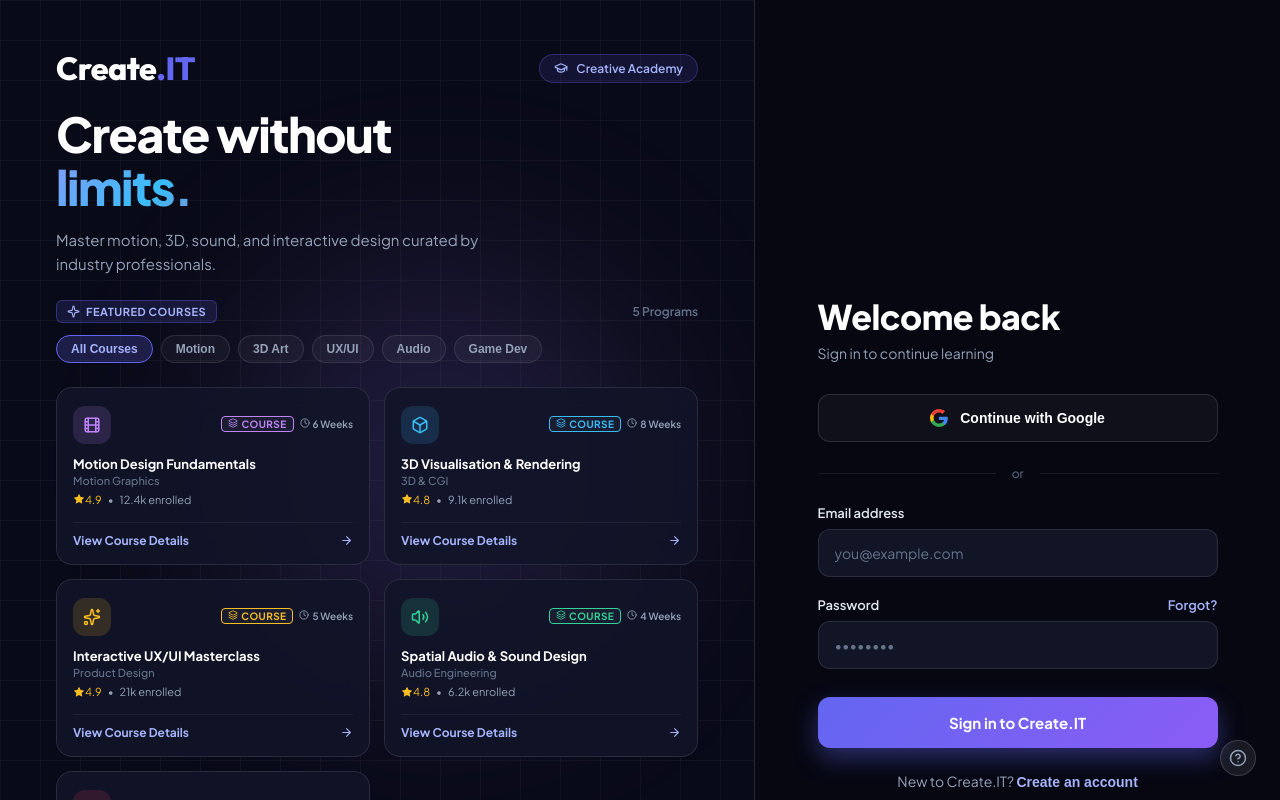
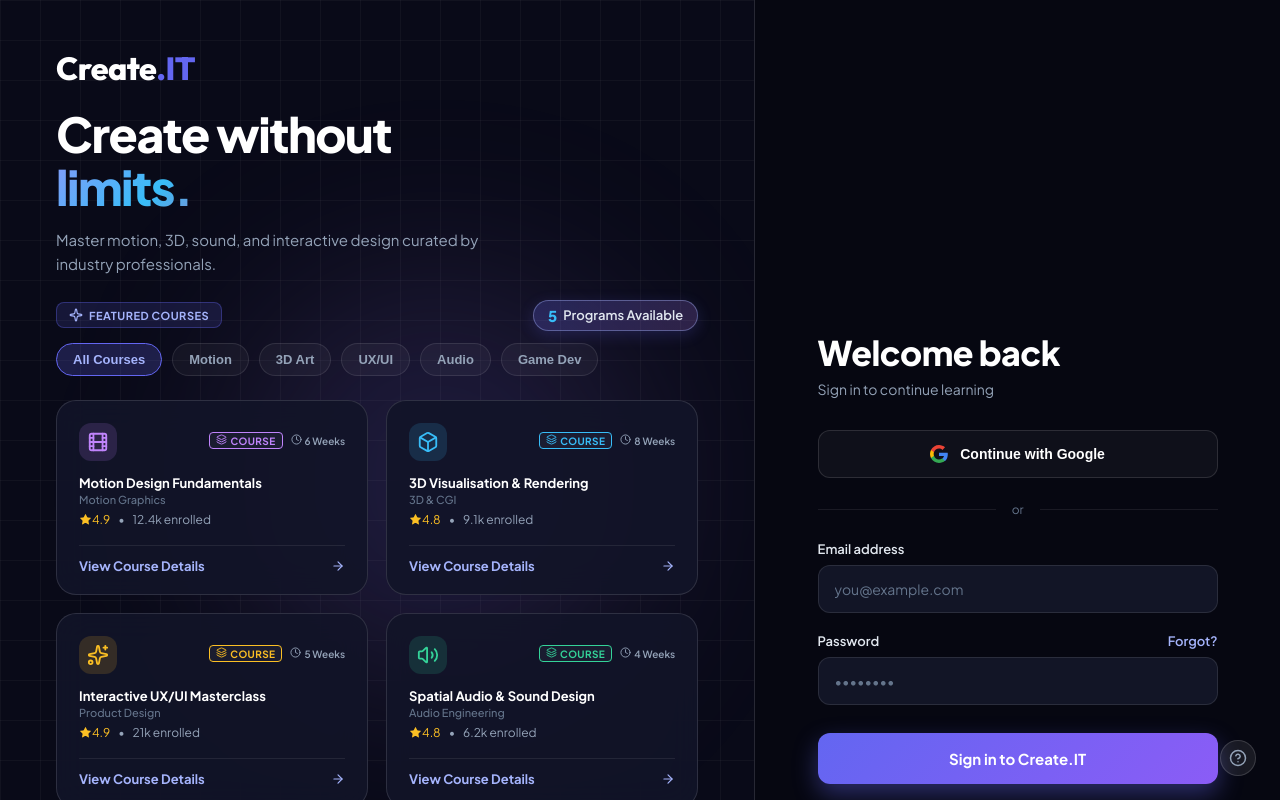
Before and after one commit to RudolphLamp/imy, a React (Vite) app: page / in a window 1280 px wide. Shown: the top 800 px of the page. Built offline with nearby package versions, Linux system fonts and the light colour scheme.

Commit message:
Enlarge course cards, make 5 Programs badge prominent, and remove top Creative Academy pill

```diff
--- a/src/components/HeroPanel.jsx
+++ b/src/components/HeroPanel.jsx
@@ -116,11 +116,6 @@
         <h1 className="brand-title">
           Create<span>.IT</span>
         </h1>
-
-        <div className="academy-badge">
-          <GraduationCap size={14} />
-          <span>Creative Academy</span>
-        </div>
       </div>
 
       {/* Hero Body Content */}
@@ -138,9 +133,11 @@
         <div className="catalog-header-container">
           <div className="catalog-title-row">
             <span className="catalog-section-badge">
-              <Sparkle size={13} /> FEATURED COURSES
+              <Sparkle size={14} /> FEATURED COURSES
             </span>
-            <span className="catalog-count-label">{filteredCourses.length} Programs</span>
+            <span className="catalog-count-badge">
+              <strong>{filteredCourses.length}</strong> Programs Available
+            </span>
           </div>
 
           {/* Category Filter Pills */}
@@ -158,7 +155,7 @@
           </div>
         </div>
 
-        {/* Structured Grid of Course Cards */}
+        {/* Structured Grid of Larger Course Cards */}
         <div className="courses-grid">
           <AnimatePresence mode="popLayout">
             {filteredCourses.map((course) => {
@@ -172,23 +169,23 @@
                   animate={{ opacity: 1, scale: 1 }}
                   exit={{ opacity: 0, scale: 0.95 }}
                   transition={{ duration: 0.25 }}
-                  whileHover={{ y: -4, borderColor: "rgba(99, 102, 241, 0.5)" }}
+                  whileHover={{ y: -5, borderColor: "rgba(99, 102, 241, 0.6)" }}
                   className="grid-course-card"
                   onClick={() => handleCourseClick(course.title)}
                 >
                   {/* Course Top Header */}
                   <div className="card-top-row">
                     <div className="card-icon-box" style={{ background: course.bgColor, color: course.tagColor }}>
-                      <IconComponent size={18} />
+                      <IconComponent size={22} />
                     </div>
 
                     <div className="card-badges-group">
                       <span className="card-course-badge" style={{ color: course.tagColor, borderColor: course.tagColor }}>
-                        <Layers size={10} style={{ display: 'inline', marginRight: '3px' }} />
+                        <Layers size={11} style={{ display: 'inline', marginRight: '3px' }} />
                         Course
                       </span>
                       <span className="card-duration-badge">
-                        <Clock size={10} style={{ display: 'inline', marginRight: '3px' }} />
+                        <Clock size={11} style={{ display: 'inline', marginRight: '3px' }} />
                         {course.duration}
                       </span>
                     </div>
@@ -201,7 +198,7 @@
 
                     <div className="card-meta-row">
                       <span className="star-icon-inline">
-                        <Star size={12} fill="#fbbf24" stroke="none" /> {course.rating}
+                        <Star size={13} fill="#fbbf24" stroke="none" /> {course.rating}
                       </span>
                       <span>•</span>
                       <span>{course.students} enrolled</span>
@@ -210,7 +207,7 @@
                     {/* View Course Action */}
                     <div className="card-action-link">
                       <span>View Course Details</span>
-                      <ArrowRight size={13} />
+                      <ArrowRight size={14} />
                     </div>
                   </div>
                 </motion.div>
--- a/src/index.css
+++ b/src/index.css
@@ -200,8 +200,8 @@
   background: rgba(99, 102, 241, 0.15);
   border: 1px solid rgba(99, 102, 241, 0.35);
   color: #a5b4fc;
-  padding: 4px 10px;
-  border-radius: 6px;
+  padding: 5px 12px;
+  border-radius: 8px;
   font-size: 11px;
   font-weight: 700;
   letter-spacing: 0.5px;
@@ -210,16 +210,30 @@
   gap: 6px;
 }
 
-.catalog-count-label {
-  font-size: 12px;
-  color: var(--text-subtle);
+.catalog-count-badge {
+  font-size: 13px;
   font-weight: 600;
+  color: #e2e8f0;
+  background: linear-gradient(135deg, rgba(99, 102, 241, 0.25) 0%, rgba(192, 132, 252, 0.2) 100%);
+  border: 1px solid rgba(165, 180, 252, 0.4);
+  padding: 5px 14px;
+  border-radius: 9999px;
+  display: inline-flex;
+  align-items: center;
+  gap: 6px;
+  box-shadow: 0 4px 15px rgba(99, 102, 241, 0.2);
+}
+
+.catalog-count-badge strong {
+  color: #38bdf8;
+  font-size: 15px;
+  font-weight: 800;
 }
 
 .category-filter-bar {
   display: flex;
   align-items: center;
-  gap: 8px;
+  gap: 10px;
   overflow-x: auto;
   padding-bottom: 4px;
 }
@@ -228,9 +242,9 @@
   background: rgba(255, 255, 255, 0.04);
   border: 1px solid rgba(255, 255, 255, 0.1);
   color: var(--text-muted);
-  padding: 6px 14px;
+  padding: 8px 16px;
   border-radius: 9999px;
-  font-size: 12px;
+  font-size: 13px;
   font-weight: 600;
   cursor: pointer;
   white-space: nowrap;
@@ -250,21 +264,21 @@
   font-weight: 700;
 }
 
-/* Structured Courses Grid */
+/* Structured Courses Grid - Larger Cards */
 .courses-grid {
   display: grid;
-  grid-template-columns: repeat(auto-fill, minmax(260px, 1fr));
-  gap: 14px;
-  min-height: 280px;
+  grid-template-columns: repeat(auto-fill, minmax(310px, 1fr));
+  gap: 18px;
+  min-height: 300px;
 }
 
-/* Course Card */
+/* Larger Course Cards */
 .grid-course-card {
-  background: rgba(18, 21, 40, 0.88);
-  backdrop-filter: blur(14px);
-  border: 1px solid rgba(255, 255, 255, 0.1);
-  border-radius: 16px;
-  padding: 16px;
+  background: rgba(18, 21, 40, 0.9);
+  backdrop-filter: blur(16px);
+  border: 1px solid rgba(255, 255, 255, 0.12);
+  border-radius: 20px;
+  padding: 20px 22px;
   display: flex;
   flex-direction: column;
   justify-content: space-between;
@@ -273,21 +287,21 @@
 }
 
 .grid-course-card:hover {
-  border-color: rgba(99, 102, 241, 0.5);
-  box-shadow: 0 16px 35px rgba(99, 102, 241, 0.2);
+  border-color: rgba(99, 102, 241, 0.6);
+  box-shadow: 0 20px 45px rgba(99, 102, 241, 0.25);
 }
 
 .card-top-row {
   display: flex;
   align-items: center;
   justify-content: space-between;
-  margin-bottom: 12px;
+  margin-bottom: 14px;
 }
 
 .card-icon-box {
-  width: 36px;
-  height: 36px;
-  border-radius: 10px;
+  width: 44px;
+  height: 44px;
+  border-radius: 14px;
   display: flex;
   align-items: center;
   justify-content: center;
@@ -297,22 +311,22 @@
 .card-badges-group {
   display: flex;
   align-items: center;
-  gap: 6px;
+  gap: 8px;
 }
 
 .card-course-badge {
-  font-size: 10px;
+  font-size: 11px;
   font-weight: 700;
   text-transform: uppercase;
-  letter-spacing: 0.4px;
+  letter-spacing: 0.5px;
   border: 1px solid;
-  padding: 1px 6px;
-  border-radius: 4px;
-  background: rgba(255, 255, 255, 0.04);
+  padding: 2px 8px;
+  border-radius: 6px;
+  background: rgba(255, 255, 255, 0.05);
 }
 
 .card-duration-badge {
-  font-size: 10px;
+  font-size: 11px;
   color: var(--text-muted);
   font-weight: 600;
 }
@@ -323,27 +337,27 @@
 }
 
 .card-title {
-  font-size: 14px;
-  font-weight: 700;
+  font-size: 16px;
+  font-weight: 800;
   color: #ffffff;
-  line-height: 1.3;
+  line-height: 1.35;
   margin-bottom: 4px;
 }
 
 .card-category-sub {
-  font-size: 11px;
+  font-size: 12px;
   color: var(--text-subtle);
   font-weight: 500;
-  margin-bottom: 10px;
+  margin-bottom: 12px;
 }
 
 .card-meta-row {
   display: flex;
   align-items: center;
-  gap: 6px;
-  font-size: 11px;
+  gap: 8px;
+  font-size: 12px;
   color: var(--text-muted);
-  margin-bottom: 12px;
+  margin-bottom: 14px;
 }
 
 .star-icon-inline {
@@ -356,11 +370,11 @@
   display: flex;
   align-items: center;
   justify-content: space-between;
-  font-size: 12px;
+  font-size: 13px;
   font-weight: 700;
   color: #a5b4fc;
-  border-top: 1px solid rgba(255, 255, 255, 0.06);
-  padding-top: 10px;
+  border-top: 1px solid rgba(255, 255, 255, 0.08);
+  padding-top: 12px;
   margin-top: 4px;
   transition: color 0.2s ease;
 }
```
